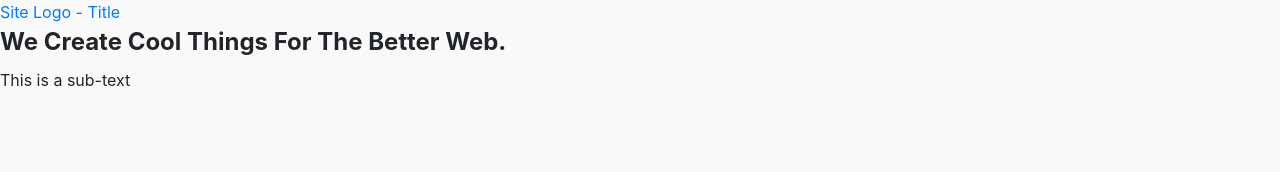
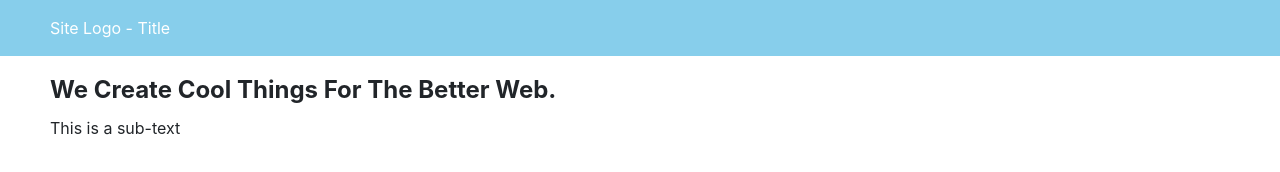
Before and after one commit to GCOstudios/html5-reboot, a website: page src/index.html in a window 1280 px wide. Drawn offline with Linux system fonts and the light colour scheme.

Commit message:
updated file

```diff
--- a/src/css/styles.css
+++ b/src/css/styles.css
@@ -273,5 +273,12 @@ template {
 
 [hidden] {
   display: none !important; }
-body {
-  background: #f9f9f9; }
+.container {
+  margin: auto;
+  padding: 1rem 0;
+  max-width: 1180px; }
+
+header {
+  background-color: skyblue; }
+  header a {
+    color: white; }
```
